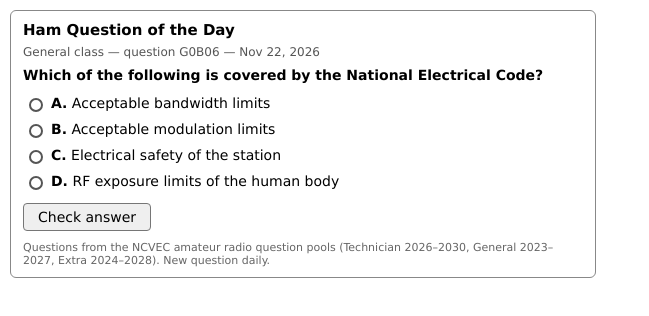
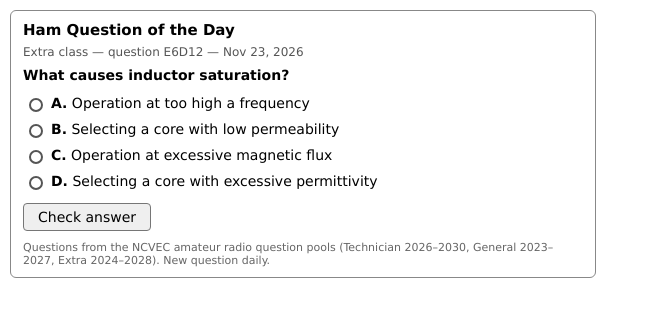
Before and after one commit to AdamL302/ham-qotd, a plain HTML site: page index.html in a window 1280 px wide. Shown: the whole page, without its empty margins (0-649 px from the left). Drawn offline with Linux system fonts and the light colour scheme.

Commit message:
Daily question

```diff
--- a/index.html
+++ b/index.html
@@ -24,10 +24,10 @@ label.btn{display:inline-block;margin-top:8px;padding:5px 14px;border:1px solid
 </style></head><body>
 <div class="box">
 <h3>Ham Question of the Day</h3>
-<div class="tag">General class &mdash; question G0B06 &mdash; Nov 22, 2026</div>
-<div class="q">Which of the following is covered by the National Electrical Code?</div>
+<div class="tag">Extra class &mdash; question E6D12 &mdash; Nov 23, 2026</div>
+<div class="q">What causes inductor saturation?</div>
 <input type="checkbox" id="chk">
-<div class="opts"><input type="radio" name="o" id="o0" class="r"><label for="o0" class="opt"><b>A.</b> Acceptable bandwidth limits</label><input type="radio" name="o" id="o1" class="r"><label for="o1" class="opt"><b>B.</b> Acceptable modulation limits</label><input type="radio" name="o" id="o2" class="r c"><label for="o2" class="opt correct"><b>C.</b> Electrical safety of the station</label><input type="radio" name="o" id="o3" class="r"><label for="o3" class="opt"><b>D.</b> RF exposure limits of the human body</label><span class="ok">&#10003; Correct!</span><span class="no">&#10007; Not quite.</span></div>
+<div class="opts"><input type="radio" name="o" id="o0" class="r"><label for="o0" class="opt"><b>A.</b> Operation at too high a frequency</label><input type="radio" name="o" id="o1" class="r"><label for="o1" class="opt"><b>B.</b> Selecting a core with low permeability</label><input type="radio" name="o" id="o2" class="r c"><label for="o2" class="opt correct"><b>C.</b> Operation at excessive magnetic flux</label><input type="radio" name="o" id="o3" class="r"><label for="o3" class="opt"><b>D.</b> Selecting a core with excessive permittivity</label><span class="ok">&#10003; Correct!</span><span class="no">&#10007; Not quite.</span></div>
 <label for="chk" class="btn">Check answer</label>
 <div class="ans">Correct answer: C.</div>
 <div class="src">Questions from the NCVEC amateur radio question pools (Technician 2026&ndash;2030, General 2023&ndash;2027, Extra 2024&ndash;2028). New question daily.</div>
```
